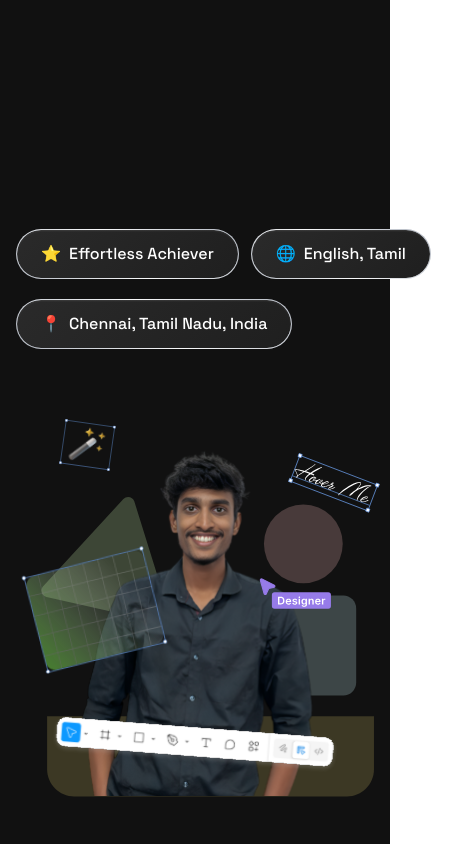
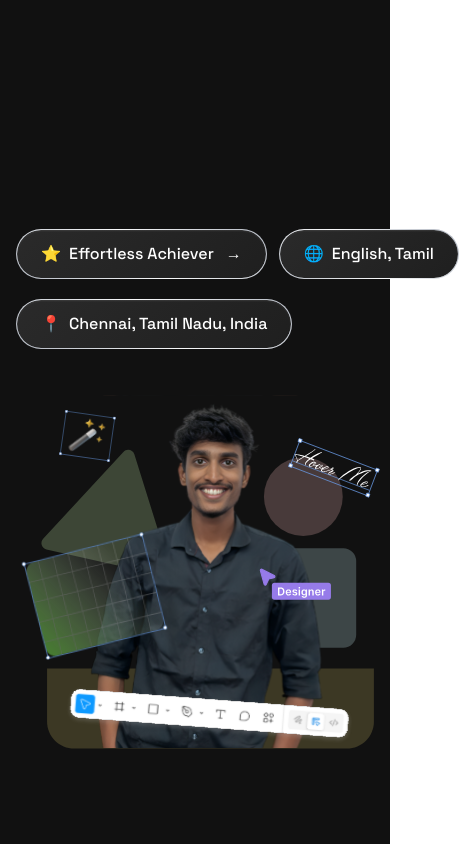
Before and after one commit to rahulsuresh2569/Jeevankumar-Portfolio, a React (Create React App) app: page / in a window 390 px wide. Shown: the part 2380-3224 px from the top of the page, 459 px wide, since content can reach past the window. Built offline with nearby package versions, Linux system fonts and the light colour scheme.

Commit message:
About Section Update
Refactor About section styles and animations for improved consistency and responsiveness. Adjust elevation and sensitivity of 3D transforms, update shine effect for Info Pills, and refine image positioning for better layout. Maintain design coherence with previous UI elements.

```diff
--- a/src/components/About.js
+++ b/src/components/About.js
@@ -70,25 +70,25 @@ const About = () => {
       borderRadius: '1.5rem',
       position: 'relative',
     },
-    // Base 3D positioning for elements
+    // Base 3D positioning for elements - reduced elevation
     shapeBase: {
+      transform: 'translate3d(0, 0, 10px)',
+      transition: 'transform 150ms ease-out',
+    },
+    toolBase: {
+      transform: 'translate3d(0, 0, 15px)',
+      transition: 'transform 150ms ease-out',
+    },
+    helloWorldBase: {
+      transform: 'translate3d(0, 0, 12px)',
+      transition: 'transform 150ms ease-out',
+    },
+    tooltipBase: {
       transform: 'translate3d(0, 0, 20px)',
       transition: 'transform 150ms ease-out',
     },
-    toolBase: {
-      transform: 'translate3d(0, 0, 30px)',
-      transition: 'transform 150ms ease-out',
-    },
-    helloWorldBase: {
-      transform: 'translate3d(0, 0, 25px)',
-      transition: 'transform 150ms ease-out',
-    },
-    tooltipBase: {
-      transform: 'translate3d(0, 0, 40px)',
-      transition: 'transform 150ms ease-out',
-    },
     toolbarBase: {
-      transform: 'translate3d(-50%, 0, 35px)',
+      transform: 'translate3d(-50%, 0, 18px)',
       transition: 'transform 150ms ease-out',
     },
   };
@@ -117,32 +117,32 @@ const About = () => {
     const tooltip = container.querySelector('.tooltip-3d');
     const toolbar = container.querySelector('.toolbar-3d');
 
-    // Calculate rotation intensity - INCREASED
-    const rotationIntensity = Math.log(distance + 1) * 3;
-    const scaleValue = 1.15;
+    // Calculate rotation intensity - REDUCED
+    const rotationIntensity = Math.log(distance + 1) * 1.5;
+    const scaleValue = 1.05;
 
-    // Apply dynamic transforms to card container - INCREASED SENSITIVITY
+    // Apply dynamic transforms to card container - REDUCED SENSITIVITY
     if (card) {
       card.style.transform = `
         scale3d(${scaleValue}, ${scaleValue}, ${scaleValue})
         rotate3d(
-          ${center.y / 80},
-          ${-center.x / 80},
+          ${center.y / 150},
+          ${-center.x / 150},
           0,
           ${rotationIntensity}deg
         )
       `;
     }
 
-    // Apply individual transforms to elements with MUCH HIGHER elevation and sensitivity
+    // Apply individual transforms to elements with REDUCED elevation and sensitivity
     if (shape) {
       shape.style.transform = `
-        translate3d(0, 0, 120px)
+        translate3d(0, 0, 60px)
         rotate3d(
-          ${center.y / 100},
-          ${-center.x / 100},
+          ${center.y / 200},
+          ${-center.x / 200},
           0,
-          ${rotationIntensity * 1.2}deg
+          ${rotationIntensity * 0.8}deg
         )
         rotate(-2deg)
       `;
@@ -150,48 +150,48 @@ const About = () => {
 
     if (tool) {
       tool.style.transform = `
-        translate3d(0, 0, 140px)
+        translate3d(0, 0, 70px)
         rotate3d(
-          ${center.y / 90},
-          ${-center.x / 90},
+          ${center.y / 180},
+          ${-center.x / 180},
           0,
-          ${rotationIntensity * 1.4}deg
+          ${rotationIntensity * 0.9}deg
         )
       `;
     }
 
     if (helloWorld) {
       helloWorld.style.transform = `
-        translate3d(0, 0, 130px)
+        translate3d(0, 0, 65px)
         rotate3d(
-          ${center.y / 95},
-          ${-center.x / 95},
+          ${center.y / 190},
+          ${-center.x / 190},
           0,
-          ${rotationIntensity * 1.3}deg
+          ${rotationIntensity * 0.85}deg
         )
       `;
     }
 
     if (tooltip) {
       tooltip.style.transform = `
-        translate3d(0, 0, 160px)
+        translate3d(0, 0, 80px)
         rotate3d(
-          ${center.y / 70},
-          ${-center.x / 70},
+          ${center.y / 140},
+          ${-center.x / 140},
           0,
-          ${rotationIntensity * 1.6}deg
+          ${rotationIntensity * 1.0}deg
         )
       `;
     }
 
     if (toolbar) {
       toolbar.style.transform = `
-        translate3d(-50%, 0, 150px)
+        translate3d(-50%, 0, 75px)
         rotate3d(
-          ${center.y / 85},
-          ${-center.x / 85},
+          ${center.y / 170},
+          ${-center.x / 170},
           0,
-          ${rotationIntensity * 1.5}deg
+          ${rotationIntensity * 0.95}deg
         )
         rotate(-1deg)
       `;
@@ -220,24 +220,24 @@ const About = () => {
       card.style.transform = '';
     }
     if (shape) {
-      shape.style.transform = 'translate3d(0, 0, 20px) rotate(-2deg)';
+      shape.style.transform = 'translate3d(0, 0, 10px) rotate(-2deg)';
     }
     if (tool) {
-      tool.style.transform = 'translate3d(0, 0, 30px)';
+      tool.style.transform = 'translate3d(0, 0, 15px)';
     }
     if (helloWorld) {
-      helloWorld.style.transform = 'translate3d(0, 0, 25px)';
+      helloWorld.style.transform = 'translate3d(0, 0, 12px)';
     }
     if (tooltip) {
-      tooltip.style.transform = 'translate3d(0, 0, 40px)';
+      tooltip.style.transform = 'translate3d(0, 0, 20px)';
     }
     if (toolbar) {
-      toolbar.style.transform = 'translate3d(-50%, 0, 35px) rotate(-1deg)';
+      toolbar.style.transform = 'translate3d(-50%, 0, 18px) rotate(-1deg)';
     }
   };
 
   // Info Pills Component with same style as Experience section
-  const InfoPill = ({ children, index, delay = 0, icon }) => {
+  const InfoPill = ({ children, index, delay = 0, icon, looped = false }) => {
     return (
       <div
         className="rounded-full p-[1px] transition-all duration-200 hover:shadow-md w-fit"
@@ -247,22 +247,31 @@ const About = () => {
         }}
       >
         <div className="relative overflow-hidden rounded-full">
-          {/* Shine effect overlay */}
+          {/* Shine effect overlay - only for looped pills */}
+          {looped && (
             <motion.div
               className="absolute inset-0 rounded-full pointer-events-none z-20"
               style={{
-              background: 'linear-gradient(110deg, transparent 20%, rgba(255, 255, 255, 0.4) 35%, rgba(255, 255, 255, 0.8) 45%, rgba(255, 255, 255, 1) 50%, rgba(255, 255, 255, 0.8) 55%, rgba(255, 255, 255, 0.4) 65%, transparent 80%)',
+                background: 'linear-gradient(110deg, transparent 20%, rgba(255, 255, 255, 0.08) 35%, rgba(255, 255, 255, 0.15) 45%, rgba(255, 255, 255, 0.25) 50%, rgba(255, 255, 255, 0.15) 55%, rgba(255, 255, 255, 0.08) 65%, transparent 80%)',
                 transform: 'translateX(-150%) skewX(-15deg)',
               }}
               animate={{
-              transform: ['translateX(-150%) skewX(-15deg)', 'translateX(150%) skewX(-15deg)']
+                transform: [
+                  'translateX(-150%) skewX(-15deg)',
+                  'translateX(150%) skewX(-15deg)',
+                  'translateX(150%) skewX(-15deg)',
+                  'translateX(-150%) skewX(-15deg)'
+                ]
               }}
               transition={{
-              duration: 1.8,
+                duration: 3.6,
                 delay: delay + (index * 0.15) + 0.3,
-              ease: "easeInOut"
+                ease: "easeInOut",
+                repeat: Infinity,
+                repeatDelay: 2
               }}
             />
+          )}
 
           <span
             className="block px-6 py-3 text-base font-medium text-secondary rounded-full flex items-center gap-2 relative z-5 whitespace-nowrap"
@@ -316,7 +325,10 @@ const About = () => {
             >
               {/* First row - 2 pills */}
               <div className="flex gap-3 mb-5">
-                <InfoPill index={0} delay={0} icon="⭐">Effortless Achiever</InfoPill>
+                <InfoPill index={0} delay={0} icon="⭐" looped={true}>
+                  Effortless Achiever
+                  <span className="ml-1">→</span>
+                </InfoPill>
                 <InfoPill index={1} delay={0.2} icon="🌐">English, Tamil</InfoPill>
               </div>
               {/* Second row - 1 pill */}
@@ -340,11 +352,11 @@ const About = () => {
                   <img
                     src={myPictureImg}
                     alt="Jeevan Kumar"
-                    className="absolute w-[100%] h-[1000px] object-contain rounded-2xl"
+                    className="absolute w-[100%] h-[80%] object-contain rounded-2xl"
                     style={{
                       zIndex: 2,
                       left: '50%',
-                      top: '50%',
+                      top: '40%',
                       transform: 'translate(-50%, -50%)',
                     }}
                     loading="lazy"
@@ -362,7 +374,7 @@ const About = () => {
                         style={{
                           zIndex: 12,
                           left: '2%',
-                          top: '35%',
+                          top: '32%',
                           ...card3DStyles.shapeBase,
                           transform: `${card3DStyles.shapeBase.transform} rotate(-2deg)`,
                         }}
@@ -377,7 +389,7 @@ const About = () => {
                         style={{
                           zIndex: 13,
                           left: '12%',
-                          top: '8%',
+                          top: '6%',
                           ...card3DStyles.toolBase,
                         }}
                         loading="lazy"
@@ -391,7 +403,7 @@ const About = () => {
                         style={{
                           zIndex: 13,
                           right: '-2%',
-                          top: '15%',
+                          top: '12%',
                           ...card3DStyles.helloWorldBase,
                         }}
                         loading="lazy"
@@ -405,7 +417,7 @@ const About = () => {
                         style={{
                           zIndex: 15,
                           right: '12%',
-                          top: '40%',
+                          top: '38%',
                           ...card3DStyles.tooltipBase,
                         }}
                         loading="lazy"
@@ -418,8 +430,8 @@ const About = () => {
                         className="toolbar-3d absolute w-[80%] h-auto object-contain"
                         style={{
                           zIndex: 15,
-                          left: '50%',
-                          bottom: '18%',
+                          left: '54%',
+                          bottom: '24%',
                           ...card3DStyles.toolbarBase,
                         }}
                         loading="lazy"
```
Also changed, not shown: src/assets/images/about-me/my-picture.svg. Lines whose indentation alone changed are shown as unchanged.
